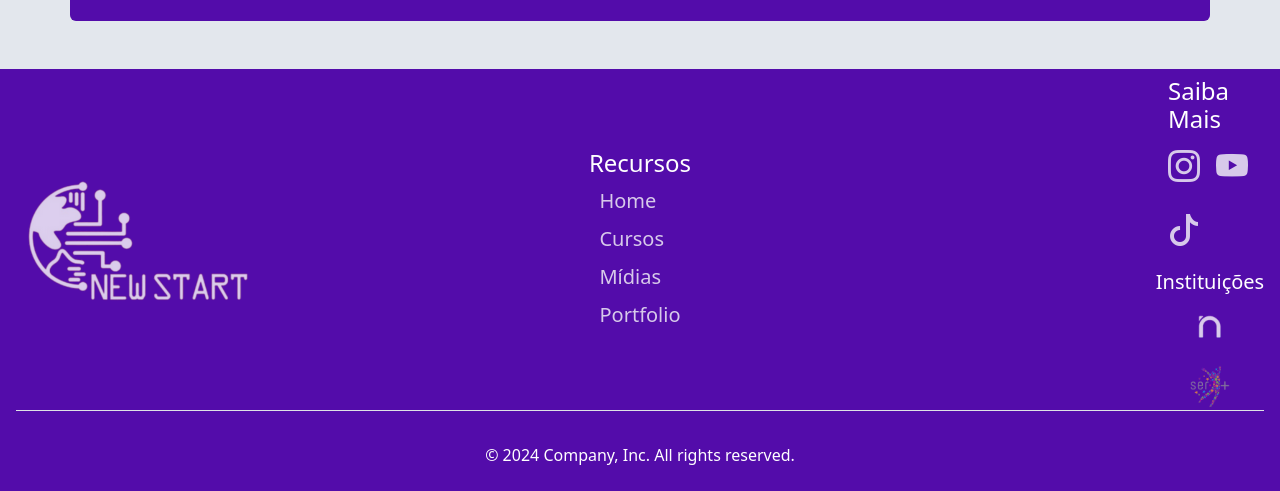
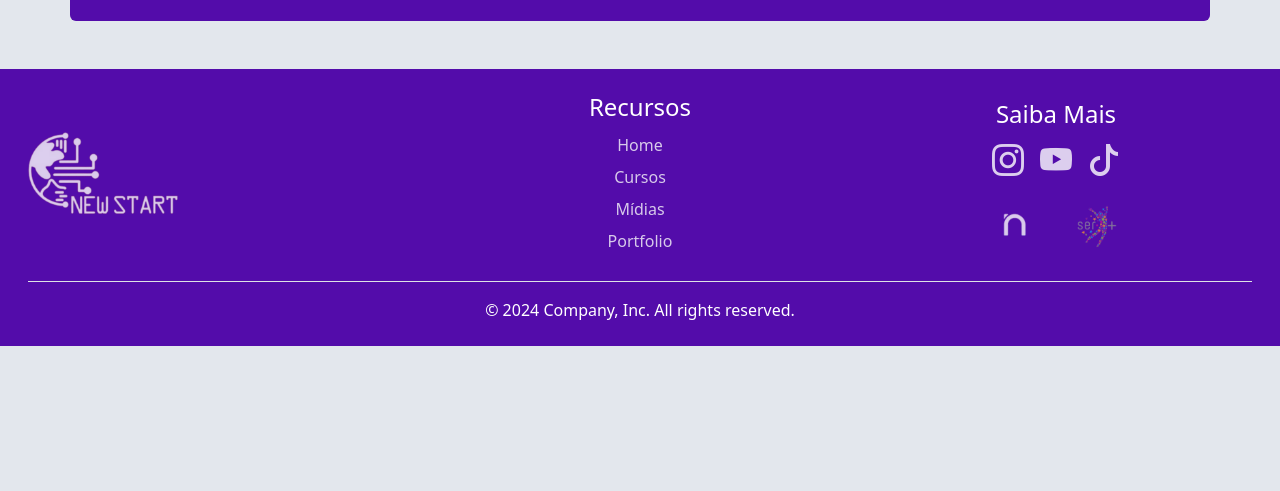
Before and after one commit to erikgotoo/Site-New-Start-Unico, a plain HTML site: page midias.html in a window 1280 px wide. Shown: the part 1395-1886 px from the top of the page. After the commit the page ends 1741 px from the top, so only its background shows below. Drawn offline with nearby package versions, Linux system fonts and the light colour scheme.

Commit message:
Update midias.html

```diff
--- a/midias.html
+++ b/midias.html
@@ -98,55 +98,55 @@
         </div>
     </section>
 
-    <div class="container-fluid bg-unico text-light justify-content-center">
-        <footer class="py-2">
+  <div class="container-fluid bg-unico text-light">
+    <footer class="py-4">
         <div class="row">
-                <div class="col-6 col-md-4 d-flex align-items-center">
-                    <a href="#upper"><img src="./imagens/logo.png" alt=""></a>
+            <div class="col-12 col-md-4 d-flex justify-content-center justify-content-md-start mb-3 mb-md-0">
+                <a href="#upper">
+                    <img src="./imagens/logo.png" alt="Logo" width="150">
+                </a>
             </div>
 
-                <div class="col-6 col-md-4 d-flex align-items-center justify-content-center flex-column">
+            <div class="col-12 col-md-4 d-flex flex-column align-items-center mb-3 mb-md-0">
                 <h4>Recursos</h4>
-                    <ul class="nav flex-column d-flex fs-5">
-                        <li class="nav-item mb-2"><a href="index.html" class="nav-link p-0 text-light">Home</a></li>
-                        <li class="nav-item mb-2"><a href="cursos.html" class="nav-link p-0 text-light">Cursos</a></li>
-                        <li class="nav-item mb-2"><a href="midias.html" class="nav-link p-0 text-light">Mídias</a></li>
-                        <li class="nav-item mb-2"><a href="portfolio.html" class="nav-link p-0 text-light">Portfolio</a>
-                        </li>
+                <ul class="nav flex-column align-items-center">
+                    <li class="nav-item"><a href="index.html" class="nav-link text-light">Home</a></li>
+                    <li class="nav-item"><a href="cursos.html" class="nav-link text-light">Cursos</a></li>
+                    <li class="nav-item"><a href="midias.html" class="nav-link text-light">Mídias</a></li>
+                    <li class="nav-item"><a href="portfolio.html" class="nav-link text-light">Portfolio</a></li>
                 </ul>
             </div>
 
-                <div class="col-6 col-md-4 d-flex align-items-center justify-content-between flex-column"
-                    style="padding-left: 20rem;">
+            <div class="col-12 col-md-4 d-flex flex-column align-items-center">
                 <h4>Saiba Mais</h4>
-                    <ul class="nav flex-row gap-3">
-                        <a href="https://www.instagram.com/newstart_sermais/" target="_blank" class="text-light">
+                <div class="nav flex-row gap-3 mb-3">
+                    <a href="https://www.instagram.com/newstart_sermais/" target="_blank">
                         <i class="bi bi-instagram fs-2"></i>
                     </a>
-                        <a href="https://www.youtube.com/channel/UCdNKu5W8rpTWha31WuFLITg" target="_blank"
-                            class="text-light">
+                    <a href="https://www.youtube.com/channel/UCdNKu5W8rpTWha31WuFLITg" target="_blank">
                         <i class="bi bi-youtube fs-2"></i>
                     </a>
-                        <a href="https://www.tiktok.com/@sermais.2024" target="_blank" class="text-light">
+                    <a href="https://www.tiktok.com/@sermais.2024" target="_blank">
                         <i class="bi bi-tiktok fs-2"></i>
                     </a>
-                    </ul>
-                    <h5 class="mt-3">Instituições</h5>
-                    <ul class="nav flex-row gap-2 d-flex justify-content-center">
+                </div>
+                <div class="institutions d-flex justify-content-center">
                     <a href="https://unico.io/" target="_blank">
-                            <img src="./imagens/unico.png" alt="" width="50" height="50">
+                        <img src="./imagens/unico.png" alt="Unico" width="50" height="50">
                     </a>
                     <a href="https://www.sermais.org.br/" target="_blank">
-                            <img src="./imagens/ser mais.png" alt="" width="50" height="50">
+                        <img src="./imagens/ser mais.png" alt="Ser Mais" width="50" height="50">
                     </a>
-                    </ul>
+                </div>
+            </div>
         </div>
 
-                <div class="d-flex justify-content-center align-items-center flex-column border-top">
-                    <p class="mt-3">© 2024 Company, Inc. All rights reserved.</p>
+        <div class="d-flex justify-content-center align-items-center flex-column border-top mt-4">
+            <p class="mb-0">© 2024 Company, Inc. All rights reserved.</p>
         </div>
     </footer>
 </div>
+
 
     <script src="https://cdn.jsdelivr.net/npm/bootstrap@5.3.3/dist/js/bootstrap.bundle.min.js"
         integrity="sha384-YvpcrYf0tY3lHB60NNkmXc5s9fDVZLESaAA55NDzOxhy9GkcIdslK1eN7N6jIeHz"
```
Lines whose indentation alone changed are shown as unchanged.
